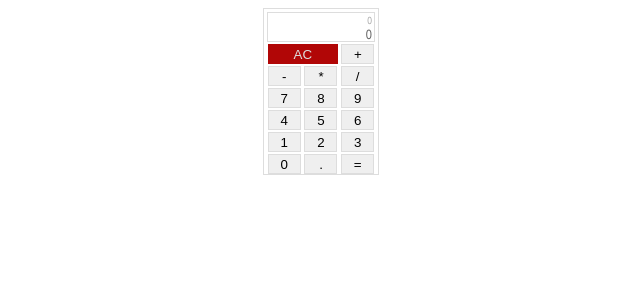
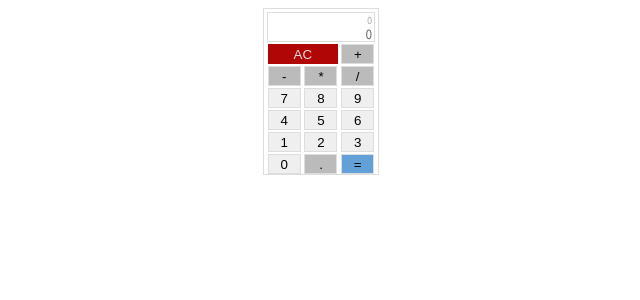
Before and after one commit to hajczek/calculator, a React (Create React App) app: page / in a window 1280 px wide. Shown: the top 300 px of the page, without its empty margins (319-959 px from the left). Built offline with nearby package versions, Linux system fonts and the light colour scheme.

Commit message:
Added colors for button with actions

```diff
--- a/src/App.js
+++ b/src/App.js
@@ -51,10 +51,10 @@ class App extends Component {
           </div>
           <form onClick={this.displayVal}>
             <button id="clear" className="ac">AC</button>
-            <button id="add" className="small display">+</button>
-            <button id="subtract" className="small display">-</button>
-            <button id="multiply" className="small display">*</button>
-            <button id="divide" className="small display">/</button>
+            <button id="add" className="small display act">+</button>
+            <button id="subtract" className="small display act">-</button>
+            <button id="multiply" className="small display act">*</button>
+            <button id="divide" className="small display act">/</button>
             <button id="seven" className="small display">7</button>
             <button id="eight" className="small display">8</button>
             <button id="nine" className="small display">9</button>
@@ -65,8 +65,8 @@ class App extends Component {
             <button id="two" className="small display">2</button>
             <button id="three" className="small display">3</button>
             <button id="zero" className="small display">0</button>
-            <button id="decimal" className="small display">.</button>
-            <button id='equals' className="small display">=</button>
+            <button id="decimal" className="small display act">.</button>
+            <button id='equals' className="small display equal">=</button>
           </form>
         </div>
       </div>
--- a/src/scss/style.scss
+++ b/src/scss/style.scss
@@ -6,8 +6,10 @@ $font-color: #222;
 $result-color: #666;
 $ac-color: #ddd;
 $all-action-color: #aaa;
+$btn-action-bg-color: #bbb;
 $btn-hover-color: #ddd;
 $btn-hover-bg-color: #888;
+$btn-equal-bg-color: #63a0d8;
 $border: 1px solid #ddd;
 
 
@@ -98,6 +100,14 @@ body {
         border-color: $btn-hover-bg-color;
         color: $btn-hover-color;
       }
+
+      .act {
+        background-color: $btn-action-bg-color;
+      }
+
+      .equal {
+        background-color: $btn-equal-bg-color;
+      }
     }
   }
 }
```
